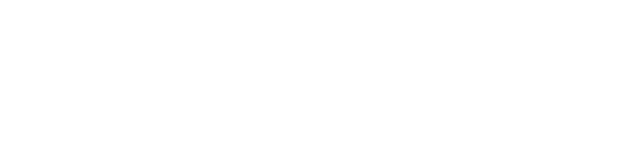
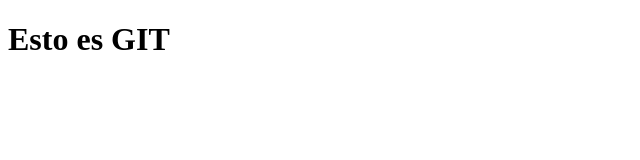
Before and after one commit to MissStrange/formacion_indra, a plain HTML site: page index.html in a window 1280 px wide. Shown: the whole page, without its empty margins (0-640 px from the left). Drawn offline with Linux system fonts and the light colour scheme; files whose address does not match are found by name.

Commit message:
cambios en index.html

```diff
--- a/index.html
+++ b/index.html
@@ -8,4 +8,5 @@
         <script src="js./app.js"></script>
         <title>Document</title>
     </head>
+    <h1>Esto es GIT</h1>
 </html>
```
